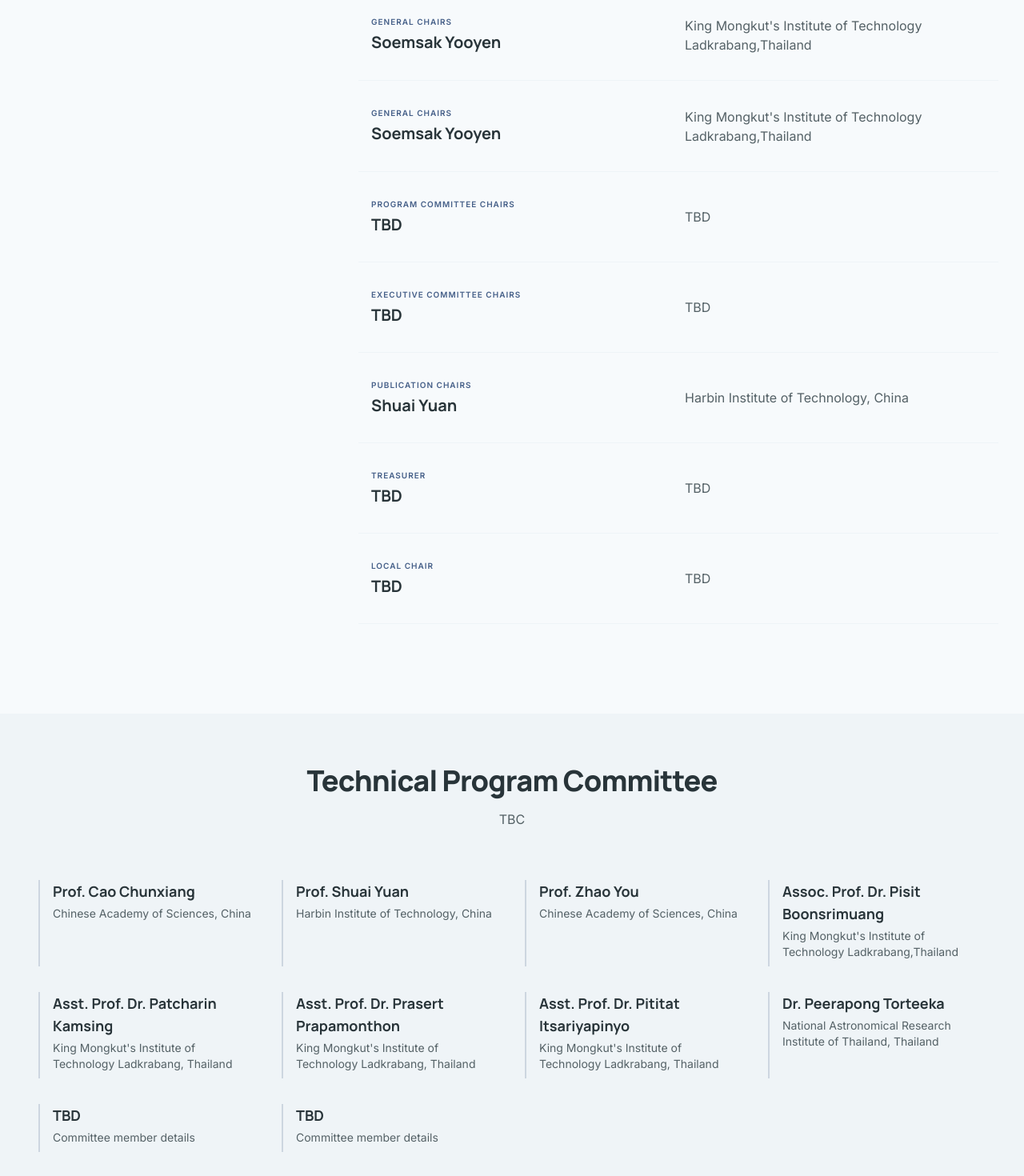
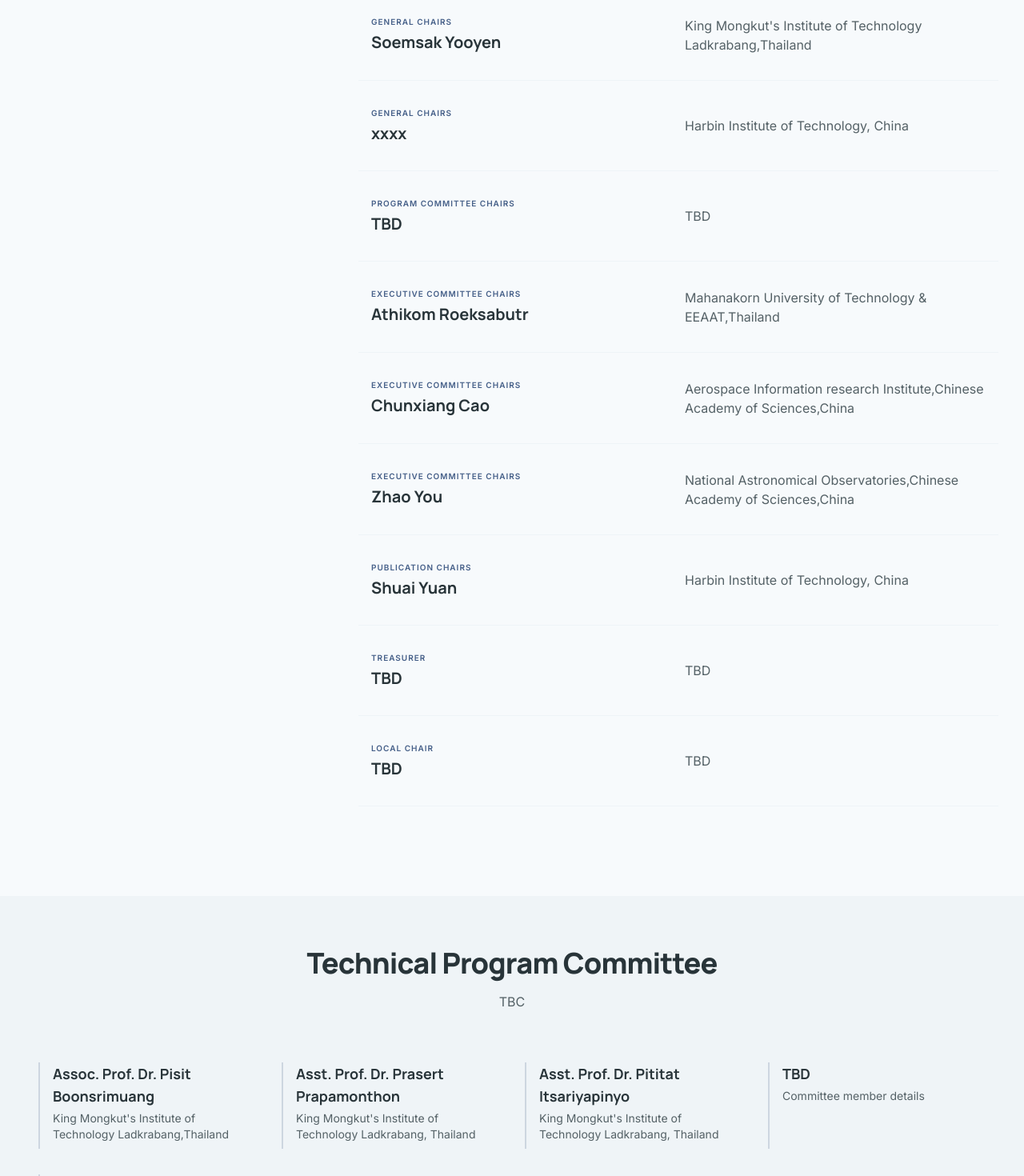
Before and after one commit to ascomlab/apase-web, a Next.js app: page /committee in a window 1280 px wide. Shown: the part 1460-2930 px from the top of the page at 80% size. Built offline with nearby package versions, Linux system fonts and the light colour scheme.

Commit message:
Update page.tsx

```diff
--- a/app/committee/page.tsx
+++ b/app/committee/page.tsx
@@ -46,8 +46,8 @@
   },
   {
     role: "General Chairs",
-    name: "Soemsak Yooyen",
-    affiliation: "King Mongkut's Institute of Technology Ladkrabang,Thailand",
+    name: "xxxx",
+    affiliation: "Harbin Institute of Technology, China",
   },
   {
     role: "Program Committee Chairs",
@@ -56,8 +56,18 @@
   },
   {
     role: "Executive Committee Chairs",
-    name: "TBD",
-    affiliation: "TBD",
+    name: "Athikom Roeksabutr",
+    affiliation: "Mahanakorn University of Technology & EEAAT,Thailand",
+  },
+  {
+    role: "Executive Committee Chairs",
+    name: "Chunxiang Cao",
+    affiliation: "Aerospace Information research Institute,Chinese Academy of Sciences,China",
+  },
+  {
+    role: "Executive Committee Chairs",
+    name: "Zhao You",
+    affiliation: "National Astronomical Observatories,Chinese Academy of Sciences,China",
   },
   {
     role: "Publication Chairs",
@@ -78,33 +88,10 @@
 
 const technicalCommittee = [
   {
-    name: "Prof. Cao Chunxiang",
-    description: "Chinese Academy of Sciences, China",
-    badge: null,
-  },
-  {
-    name: "Prof. Shuai Yuan",
-    description: "Harbin Institute of Technology, China",
-    badge: null,
-  },
-  {
-    name: "Prof. Zhao You",
-    description: "Chinese Academy of Sciences, China",
-    badge: null,
-  },
-
-  {
     name: "Assoc. Prof. Dr. Pisit Boonsrimuang",
     description: "King Mongkut's Institute of Technology Ladkrabang,Thailand",
     badge: null,
   },
-
-  {
-    name: "Asst. Prof. Dr. Patcharin Kamsing",
-    description: "King Mongkut's Institute of Technology Ladkrabang, Thailand",
-    badge: null,
-  },
-
   {
     name: "Asst. Prof. Dr. Prasert Prapamonthon",
     description: "King Mongkut's Institute of Technology Ladkrabang, Thailand",
@@ -115,11 +102,7 @@
     description: "King Mongkut's Institute of Technology Ladkrabang, Thailand",
     badge: null,
   },
-  {
-    name: "Dr. Peerapong Torteeka",
-    description: "National Astronomical Research Institute of Thailand, Thailand",
-    badge: null,
-  },
+
   {
     name: "TBD",
     description: "Committee member details",
```
